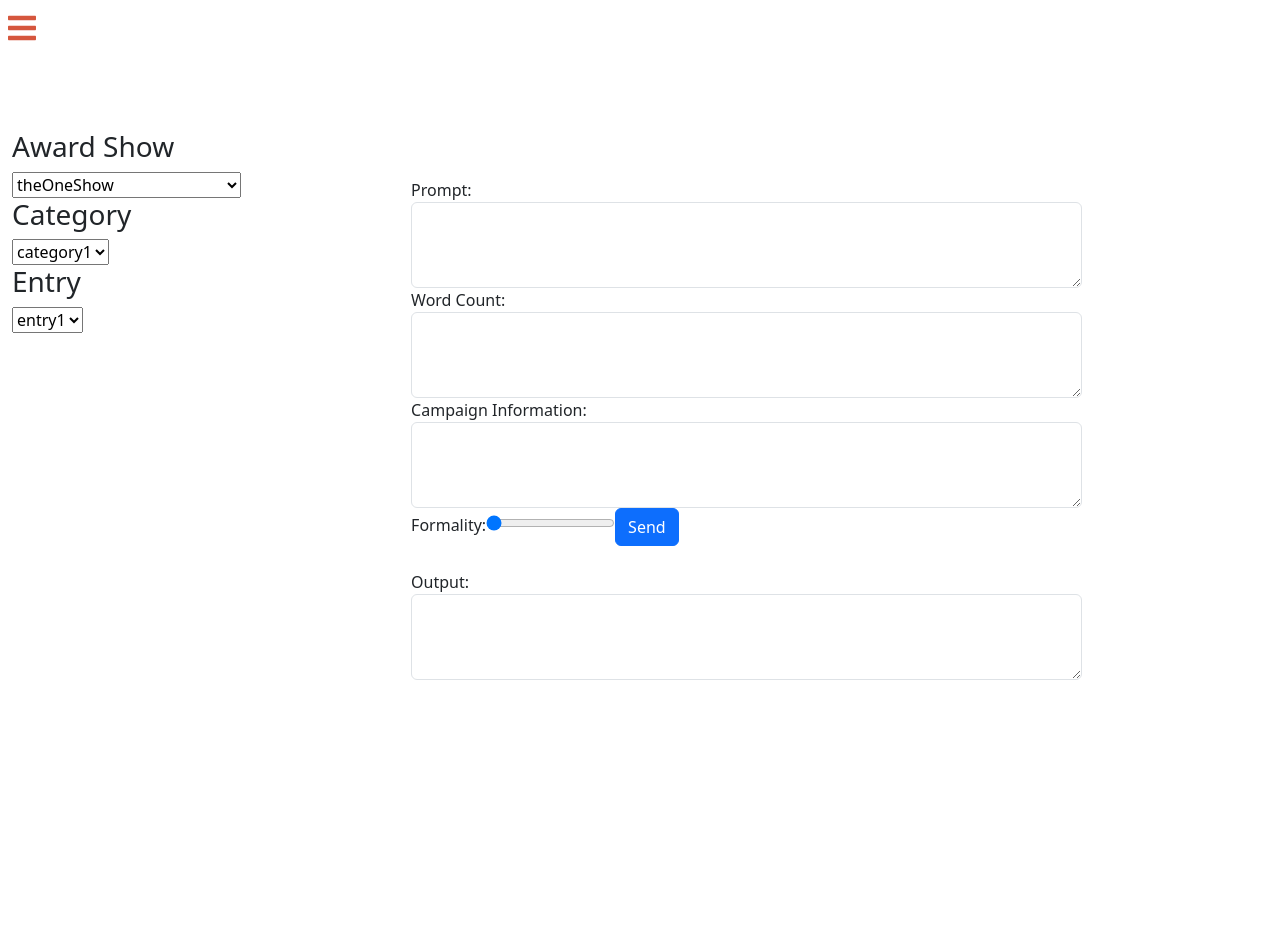
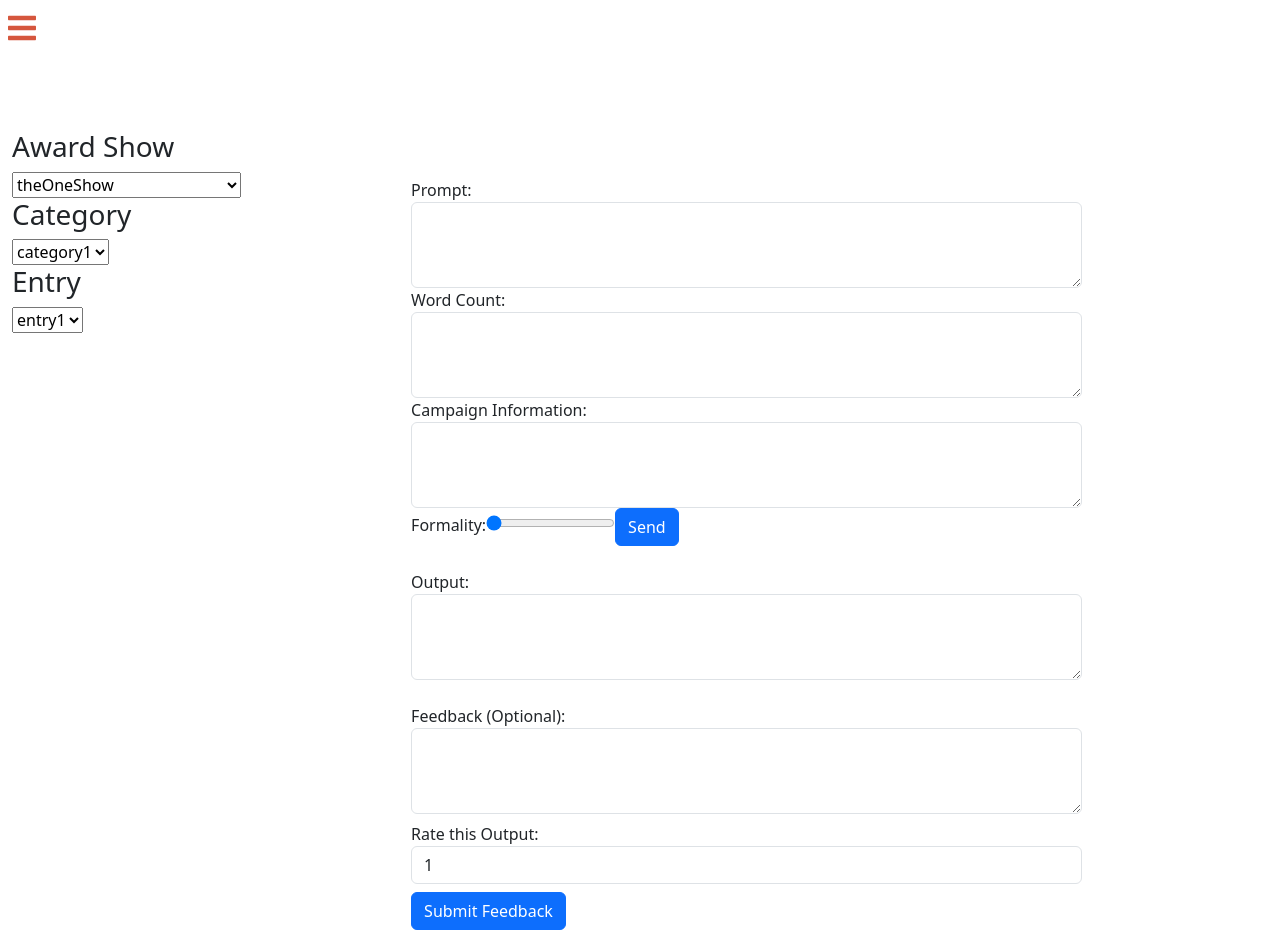
Before and after one commit to MethodEyesLLC/AIWards, a React (Create React App) app: page / in a window 1280 px wide. Shown: the top 952 px of the page. Before the commit the page ends 840 px from the top, so only its background shows below. Built offline with nearby package versions, Linux system fonts and the light colour scheme; a web font is replaced by a local one.

Commit message:
added rating & feedback

```diff
--- a/src/pages/AwardGenerator.js
+++ b/src/pages/AwardGenerator.js
@@ -47,6 +47,8 @@ const AwardGenerator = () => {
   const [formality, setFormality] = useState(1);
   const [output, setOutput] = useState('');
   const [loading, setLoading] = useState(false);
+  const [feedback, setFeedback] = useState(''); // new state for storing user feedback
+  const [rating, setRating] = useState(1); // new state for storing user rating
   const [awardShow, setAwardShow] = useState(Object.keys(templates)[0]);
   const [category, setCategory] = useState(Object.keys(templates[awardShow])[0]);
   const [entry, setEntry] = useState(Object.keys(templates[awardShow][category])[0]);
@@ -60,7 +62,31 @@ const AwardGenerator = () => {
   } else {
     formalityInstruction = 'Write this in a casual, friendly, but work-appropriate style.';
   }
+  const handleFeedback = async () => {
+    try {
+      // prepare your feedback data
+      const feedbackData = {
+        feedback: feedback,
+        rating: rating,
+        // add any other data you need
+      };
 
+      // send POST request to your backend
+      const response = await axios.post('your_backend_api_endpoint_here', feedbackData);
+
+      // check response
+      if (response.data.success) {
+        // clear the feedback form
+        setFeedback('');
+        setRating(1);
+        alert('Thank you for your feedback!');
+      } else {
+        alert('Failed to send feedback. Please try again.');
+      }
+    } catch (error) {
+      console.error('Error sending feedback:', error);
+    }
+  };
 
   const handleSubmit = async () => {
 
@@ -171,6 +197,19 @@ const AwardGenerator = () => {
                   <label htmlFor="output">Output:</label>
                   <textarea className="form-control" id="output" rows="3" value={output} readOnly />
                 </div>
+                <div className="form-group mt-4">
+                  <label htmlFor="feedback">Feedback (Optional):</label>
+                  <textarea className="form-control" id="feedback" rows="3" value={feedback} onChange={(e) => setFeedback(e.target.value)} />
+                  <label htmlFor="rating" className="mt-2">Rate this Output:</label>
+                  <select id="rating" value={rating} onChange={(e) => setRating(e.target.value)} className="form-control">
+                    <option value={1}>1</option>
+                    <option value={2}>2</option>
+                    <option value={3}>3</option>
+                    <option value={4}>4</option>
+                    <option value={5}>5</option>
+                  </select>
+                  <button className="btn btn-primary mt-2" onClick={handleFeedback}>Submit Feedback</button>
+                </div>
               </div>
             </div>
           </div>
```
